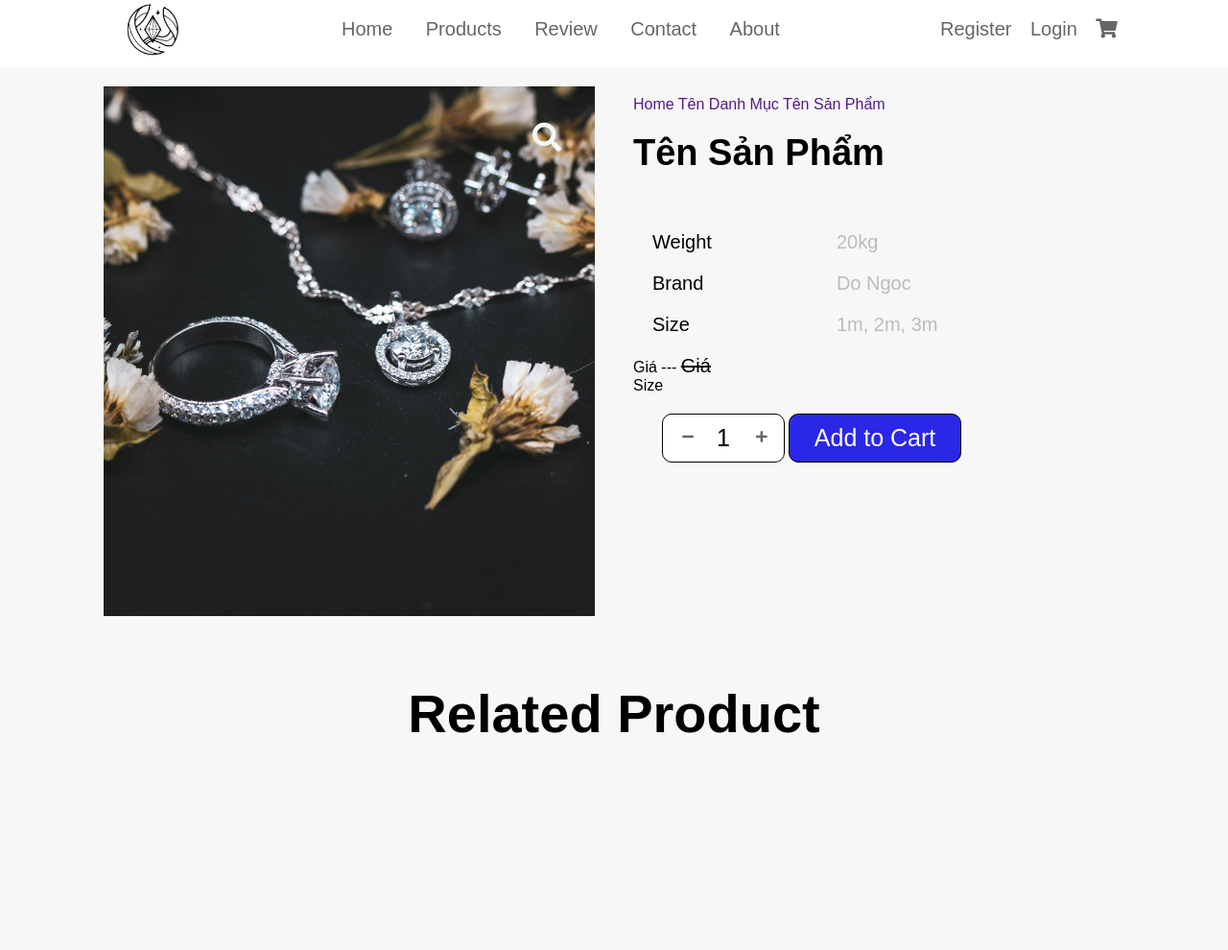
After one commit to 02-PRO1014-WD18313/Nhom03_WebBanHang_Moji, a PHP site: page /chitiet.html in a window 1280 px wide. The commit adds this page. Shown: the whole page at 96% size. Run offline with PHP 8.4, Linux system fonts and the light colour scheme; a stand-in replaces the project's code that opens the database connection.

Commit message:
Chi tiết Sản Phẩm chưa CSS

```diff
--- /dev/null
+++ b/chitiet.html
@@ -0,0 +1,95 @@
+<!DOCTYPE html>
+<html lang="en">
+<head>
+    <meta charset="UTF-8">
+    <meta name="viewport" content="width=device-width, initial-scale=1.0">
+    <title>Document</title>
+    <link rel="stylesheet" href="style/style.css">
+    <link rel="stylesheet" href="https://cdnjs.cloudflare.com/ajax/libs/font-awesome/5.15.4/css/all.min.css" />
+    <link rel="preconnect" href="https://fonts.gstatic.com">
+    <link href="https://fonts.googleapis.com/css2?family=Fredoka+One&family=Play&display=swap" rel="stylesheet">
+    <link rel="stylesheet" href="https://cdnjs.cloudflare.com/ajax/libs/font-awesome/4.7.0/css/font-awesome.min.css">
+</head>
+<body>
+    <header class="header">
+        <div class="logo">
+            <a href="">
+                <img src="image/z4876602114590_6223b9460e22e4f10da597208a1fa113.png" alt="">
+            </a>
+        </div>
+        <nav class="navbar">
+            <a href="#">Home</a>
+            <a href="#">Products</a>
+            <a href="#">Review</a>
+            <a href="#">Contact</a>
+            <a href="#">About</a>
+        </nav>
+        <div class="icons">
+                <a data-cart="register" class="icon-header">Register</a>
+                <a data-cart="login" class="icon-header">Login</a></li>
+                <a data-cart="cart" class="icon-header">
+                    <i class="fas fa-shopping-cart"></i>
+                </a>
+        </div>
+    </header>
+    <div class="mcb-backgound-overlay">
+        <div class="product-image-wrapper" style="background-image: url(image/Bộ-Trang-Sức-Kim-Đính-Cương-Nhân-Tạo-iGems-2-scaled.jpg);">
+            <a><i class="fas fa-search"></i></a>
+        </div>
+        <div class="entry-sumary-column">
+            <div class="directional"></div>
+            <a href="">Home</a>
+            <a href="">Tên Danh Mục</a>
+            <a href="">Tên Sản Phẩm</a>
+            <h3>Tên Sản Phẩm</h3>
+            <div class="content-brighness">
+                <div class="parameter">
+                    <span>Weight</span>
+                    <span>Brand</span>
+                    <span>Size</span>
+                </div>
+                <div class="specifications">
+                    <span>20kg</span>
+                    <span>Do Ngoc</span>
+                    <span>1m, 2m, 3m </span>
+                </div>
+            </div>
+            <span>Giá --- </span>
+            <span><del>Giá</del></span>
+
+            <!-- Nếu làm biến thể thì cho nó cái checkbox vào đây -->
+            <p>Size</p>
+            <div class="information-product">
+
+            <div class="variations-form">
+                <div class="input-number">
+                    <input type="number" min="1" max="10" name="" value="1">
+                    <button class="plus"><i class="fas fa-plus"></i></button>
+                    <button class="minus"><i class="fas fa-minus"></i></button>
+                    <input type="submit" value="Add to Cart">
+                </div>
+            </div>
+        </div>
+
+        </div>
+        <div class="tag-category">
+            <h2>Related Product</h2>
+        <!-- <div class="products-wrapper"> -->
+
+            <!-- <div class="isotope-item product">
+                <img src="image/sbxmxmk000155-bong-tai-bac-dinh-da-pnjsilver-4002.png" alt="">
+                <h4><a href="#">ABC</a></h4>
+                <span>110$ - 220$</span>
+                <button class="onsale sale-label">On Sale</button>
+
+            </div>
+            <div class="isotope-item product">
+                <img src="image/sbxmxmk000155-bong-tai-bac-dinh-da-pnjsilver-4002.png" alt="">
+                <h4><a href="#">ABC</a></h4>
+                <span>110$ - 220$</span>
+                <button class="onsale sale-label">On Sale</button>
+            </div> -->
+        </div>
+    </div>
+</body>
+</html>
--- a/style/style.css
+++ b/style/style.css
@@ -7,9 +7,11 @@
     padding: 0;
     box-sizing: border-box;
     text-decoration: none;
+
 }
 body, html{
     overflow-x: hidden;
+    font-family: 'Epilogue', sans-serif;
 }
 
 
@@ -271,6 +273,7 @@ ul li.active .slide .right-brown{
     justify-content: space-between;
     z-index: 20;
     height: 60px;
+    /* border: 1px solid black ; */
 }
 .header .logo img{
     display: block;
@@ -997,3 +1000,99 @@ del {
     opacity: 1;
     visibility: visible;
 }
+
+
+    /* Chi Tiết Sản Phẩm */
+
+.mcb-backgound-overlay {
+    width: 100%;
+    height: 920px;
+    /* border: 1px black solid; */
+    margin-top: 70px;
+    display: flex;
+    /* align-items: center; */
+    justify-content: center;
+    flex-wrap: wrap;
+    background-color: #F7F7F7;
+}
+
+.mcb-backgound-overlay .product-image-wrapper {
+    width: 40%;
+    height: 60%;
+    /* border: 1px solid black ; */
+    margin: 20px;
+    background-size: cover;
+    background-repeat: no-repeat;
+    background-position: center;
+    position: relative;
+}
+
+.mcb-backgound-overlay .product-image-wrapper a {
+    position: absolute;
+    font-size: 30px;
+    color: #F7F7F7;
+    top: 20px;
+    right: 20px;
+    transform: translate(-50%, 50%);
+}
+
+.mcb-backgound-overlay .entry-sumary-column {
+    width: 40%;
+    height: 60%;
+    /* border: 1px solid black ; */
+    margin: 20px;
+}
+
+.entry-sumary-column .directional {
+    margin-top: 10px;
+}
+
+.entry-sumary-column > .content-brighness {
+    margin-top: 20px;
+    display: flex;
+    justify-content: flex-start;
+}
+
+.parameter, .specifications {
+    margin: 10px;
+    font-size: 20px;
+    display: flex;
+    flex-direction: column;
+    margin-right: 100px;
+}
+.parameter span,
+.specifications span
+{
+    margin: 10px;
+
+}
+
+.specifications {
+    color: #BCBCBC;
+}
+.content-brighness > span {
+    font-size: 38px;
+    margin-top: 20px;
+    margin-bottom: 20px;
+}
+
+.content-brighness p {
+    font-size: 28px;
+}
+
+.entry-sumary-column h3 {
+    font-size: 38px;
+    margin-bottom: 40px;
+    margin-top: 20px;
+}
+
+.mcb-backgound-overlay .tag-category {
+    width: 100%;
+    height: 25%;
+    /* border: 1px solid black ; */
+}
+
+.tag-category h2 {
+    font-size: 56px;
+    text-align: center;
+}
```
